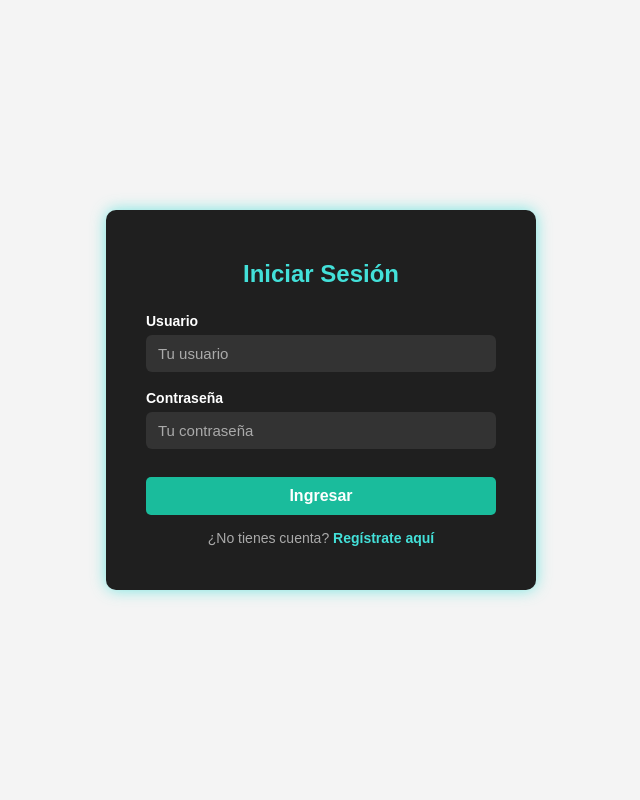
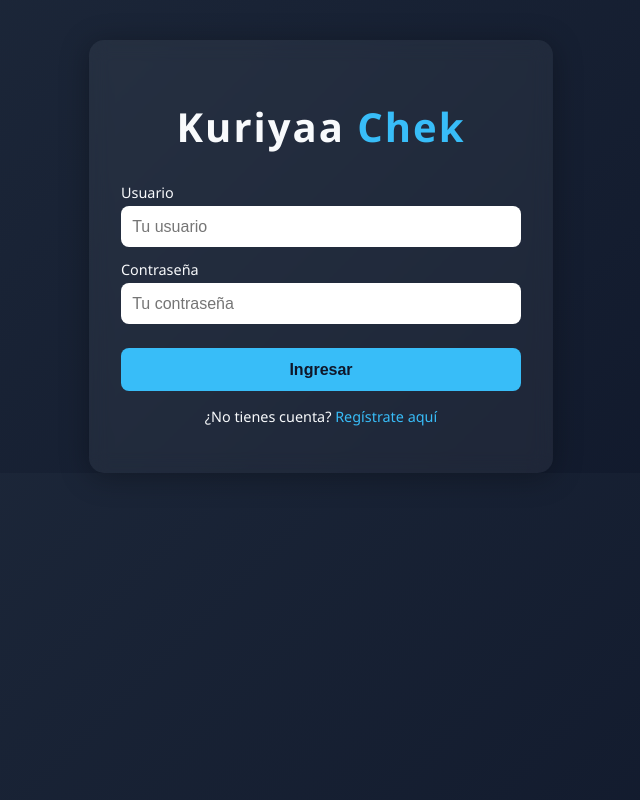
Before and after one commit to rodrigoqgomez/botweb, a Flask app: page / in a window 1280 px wide. Shown: the whole page, without its empty margins (319-959 px from the left). Run offline with Flask 3, Linux system fonts and the light colour scheme.

Commit message:
index.html

```diff
--- a/templates/index.html
+++ b/templates/index.html
@@ -2,34 +2,38 @@
 <html lang="es">
 <head>
   <meta charset="UTF-8" />
-  <title>Iniciar Sesión</title>
-  <link rel="stylesheet" href="{{ url_for('static', filename='css/style.css') }}">
+  <meta name="viewport" content="width=device-width, initial-scale=1.0" />
+  <title>Kuriyaa Chek - Iniciar Sesión</title>
+  <link rel="stylesheet" href="{{ url_for('static', filename='css/stileincio.css') }}">
 </head>
 <body>
-  <div class="container">
-    <h2>Iniciar Sesión</h2>
+  <div class="login-container">
+    <h1 class="logo-title">Kuriyaa <span>Chek</span></h1>
 
     {% with messages = get_flashed_messages(with_categories=true) %}
       {% if messages %}
-        <ul class="flash-messages">
+        <div class="flash-messages">
           {% for category, message in messages %}
-            <li class="{{ category }}">{{ message }}</li>
+            <div class="flash {{ category }}">{{ message }}</div>
           {% endfor %}
-        </ul>
+        </div>
       {% endif %}
     {% endwith %}
 
-    <form method="POST" action="{{ url_for('login') }}">
+    <form method="POST" action="{{ url_for('login') }}" class="login-form">
       <label for="username">Usuario</label>
-      <input type="text" id="username" name="username" required placeholder="Tu usuario" />
+      <input type="text" id="username" name="username" required placeholder="Tu usuario">
 
       <label for="password">Contraseña</label>
-      <input type="password" id="password" name="password" required placeholder="Tu contraseña" />
+      <input type="password" id="password" name="password" required placeholder="Tu contraseña">
 
       <button type="submit">Ingresar</button>
     </form>
 
-    <p>¿No tienes cuenta? <a href="{{ url_for('register') }}">Regístrate aquí</a></p>
+    <p class="register-text">
+      ¿No tienes cuenta?
+      <a href="{{ url_for('register') }}">Regístrate aquí</a>
+    </p>
   </div>
 </body>
 </html>
```
